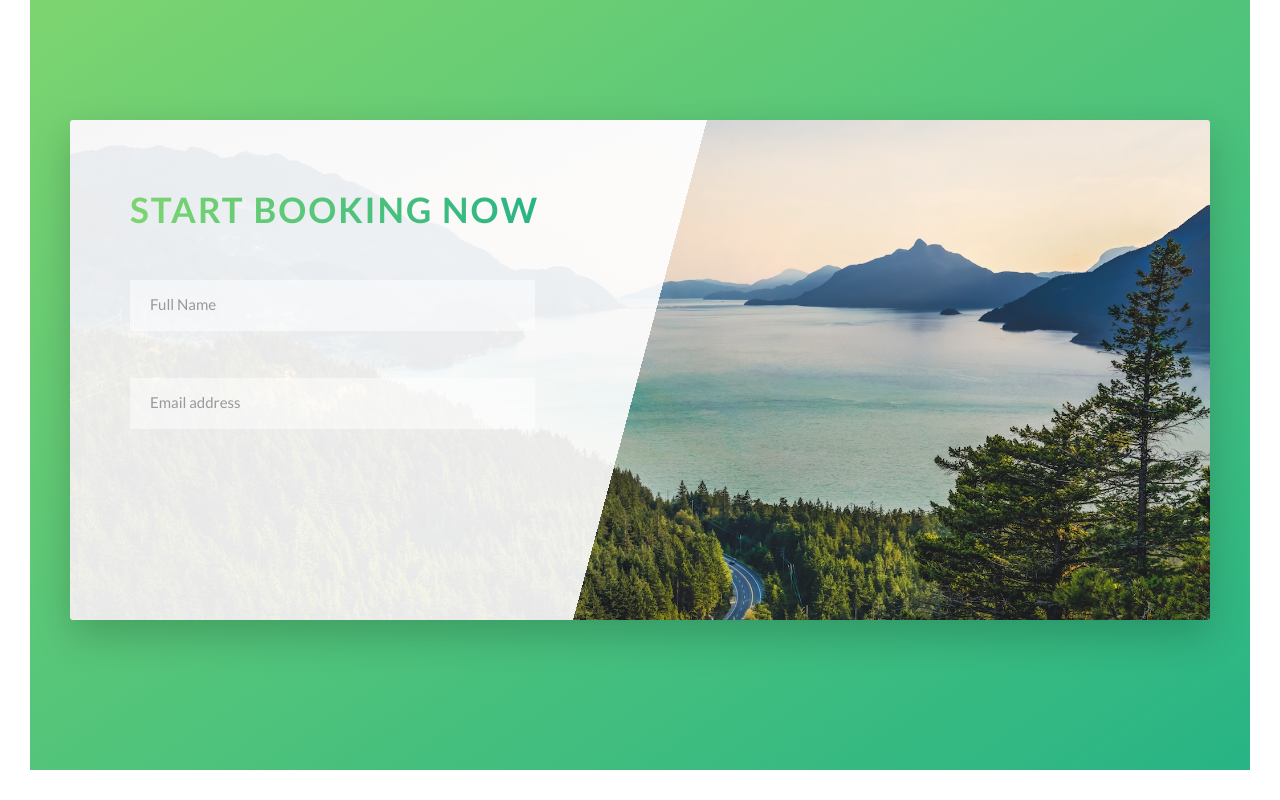
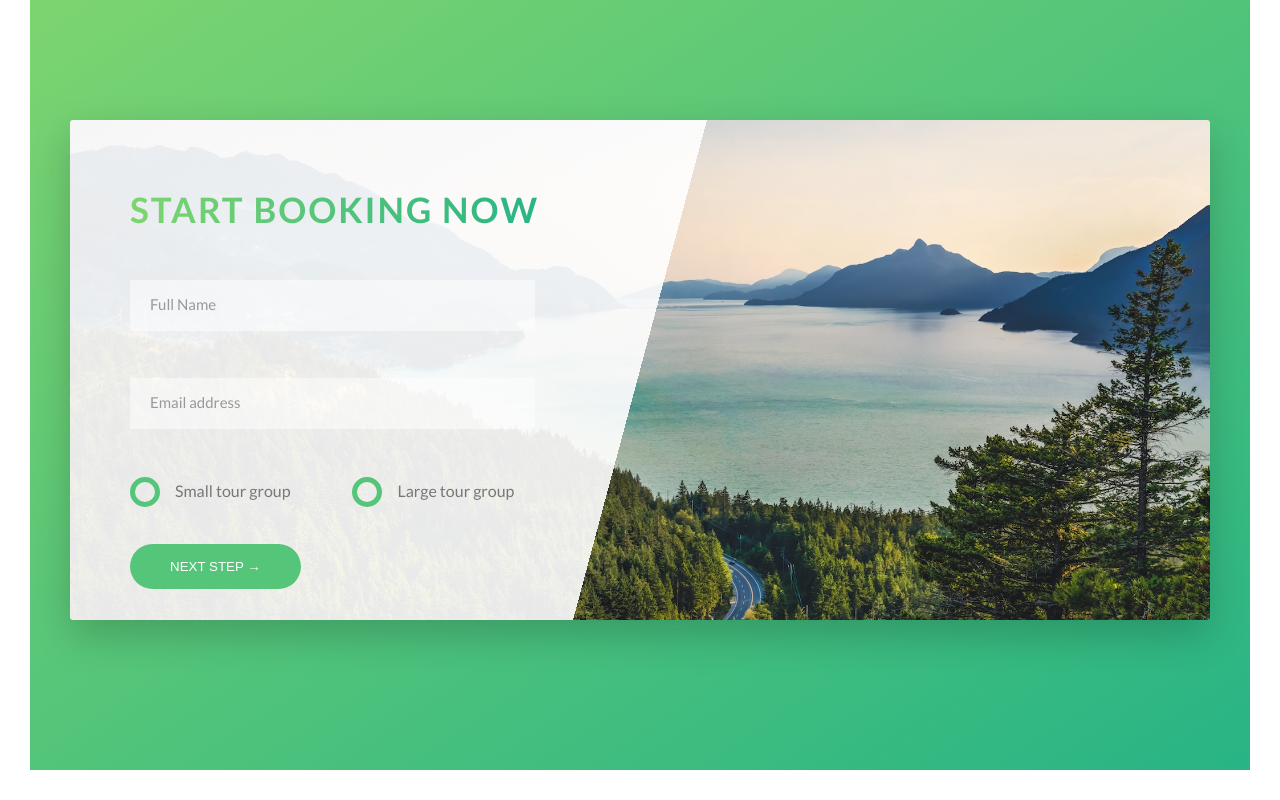
Before and after one commit to danrose09/Natours, a website: page starter/index.html in a window 1280 px wide. Shown: the part 4624-5424 px from the top of the page. Drawn offline with Linux system fonts and the light colour scheme.

Commit message:
booking finished

```diff
--- a/starter/index.html
+++ b/starter/index.html
@@ -328,6 +328,37 @@
                   />
                   <label for="email" class="form__label">Email Address</label>
                 </div>
+                <div class="form__group u-margin-bottom-medium">
+                  <div class="form__radio-group">
+                    <input
+                      type="radio"
+                      class="form__radio-input"
+                      id="small"
+                      name="size"
+                    />
+                    <label for="small" class="form__radio-label"
+                      ><span class="form__radio-button"></span>
+                      Small tour group
+                    </label>
+                  </div>
+
+                  <div class="form__radio-group">
+                    <input
+                      type="radio"
+                      class="form__radio-input"
+                      id="large"
+                      name="size"
+                    />
+                    <label for="large" class="form__radio-label"
+                      ><span class="form__radio-button"></span> Large tour
+                      group</label
+                    >
+                  </div>
+                </div>
+
+                <div class="form__group">
+                  <button class="btn btn--green">Next step &rarr;</button>
+                </div>
               </form>
             </div>
           </div>
--- a/starter/sass/base/_utilities.scss
+++ b/starter/sass/base/_utilities.scss
@@ -1,20 +1,20 @@
 .u-center-text {
-  text-align: center;
+  text-align: center !important;
 }
 
 .u-margin-bottom-small {
-  margin-bottom: 1.5rem;
+  margin-bottom: 1.5rem !important;
 }
 .u-margin-bottom-medium {
-  margin-bottom: 4rem;
+  margin-bottom: 4rem !important;
 }
 .u-margin-bottom-big {
-  margin-bottom: 8rem;
+  margin-bottom: 8rem !important;
 }
 
 .u-margin-top-big {
-  margin-top: 8rem;
+  margin-top: 8rem !important;
 }
 .u-margin-top-huge {
-  margin-top: 10rem;
+  margin-top: 10rem !important;
 }
--- a/starter/sass/components/_button.scss
+++ b/starter/sass/components/_button.scss
@@ -1,4 +1,5 @@
 .btn {
+  &,
   &:link,
   &:visited {
     text-transform: uppercase;
@@ -8,6 +9,10 @@
     border-radius: 100px;
     transition: all 200ms;
     position: relative;
+
+    //Change for the <button> element
+    border: none;
+    cursor: pointer;
   }
 
   &:hover {
@@ -20,7 +25,8 @@
     }
   }
 
-  &:active {
+  &:active,
+  &:focus {
     transform: translateY(-1px);
     box-shadow: 0 5px 10px rgba($color-black, 0.2);
   }
--- a/starter/sass/components/_form.scss
+++ b/starter/sass/components/_form.scss
@@ -45,4 +45,50 @@
     visibility: hidden;
     transform: translateY(-4rem);
   }
+
+  &__radio-group {
+    width: 49%;
+    display: inline-block;
+  }
+
+  &__radio-input {
+    display: none;
+  }
+
+  &__radio-label {
+    font-size: $default-font-size;
+    cursor: pointer;
+    position: relative;
+    padding-left: 4.5rem;
+  }
+
+  &__radio-button {
+    height: 3rem;
+    width: 3rem;
+    border: 5px solid $color-primary;
+    border-radius: 50%;
+    display: inline-block;
+    position: absolute;
+    left: 0;
+    top: -0.4rem;
+
+    &::after {
+      content: "";
+      display: block;
+      height: 1.3rem;
+      width: 1.3rem;
+      border-radius: 50%;
+      position: absolute;
+      top: 50%;
+      left: 50%;
+      transform: translate(-50%, -50%);
+      background-color: $color-primary;
+      opacity: 0;
+      transition: opacity 200ms;
+    }
+  }
+
+  &__radio-input:checked ~ &__radio-label &__radio-button::after {
+    opacity: 1;
+  }
 }
```
Also changed, not shown: starter/css/style.css.
